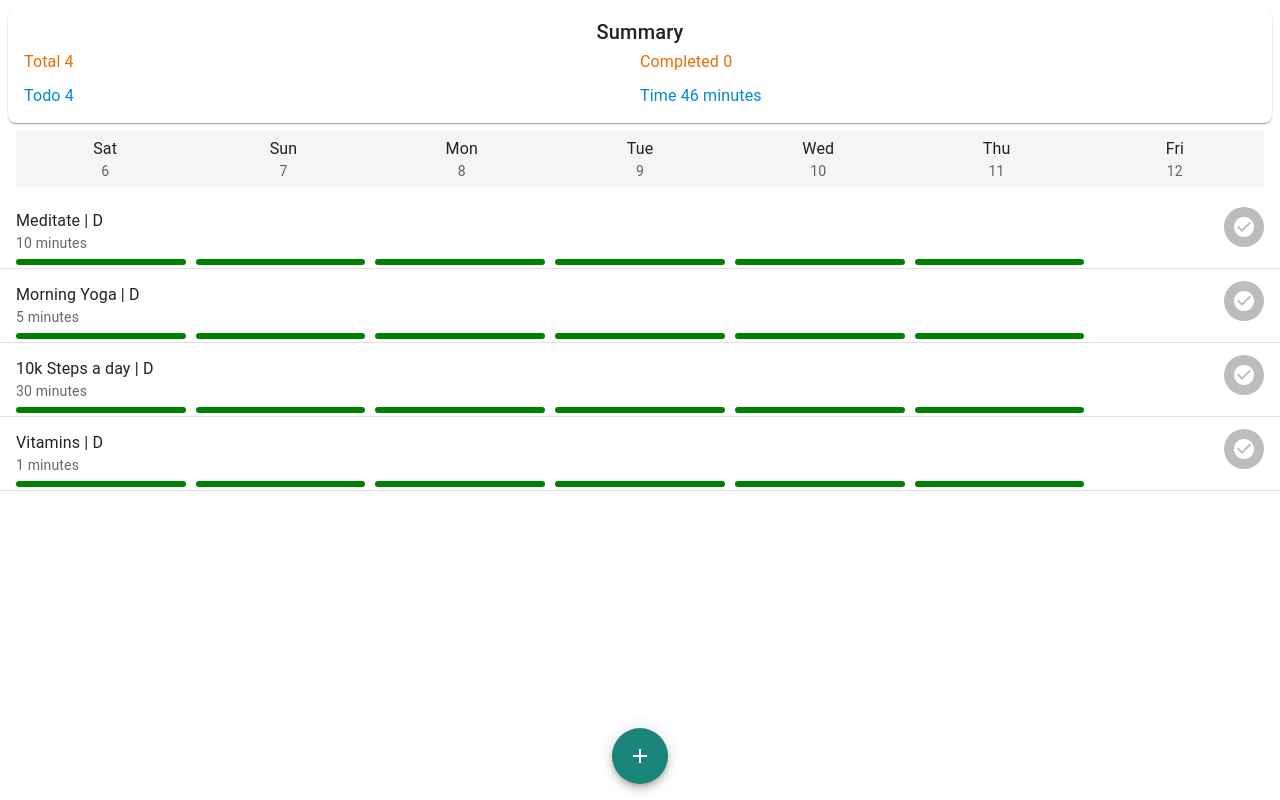
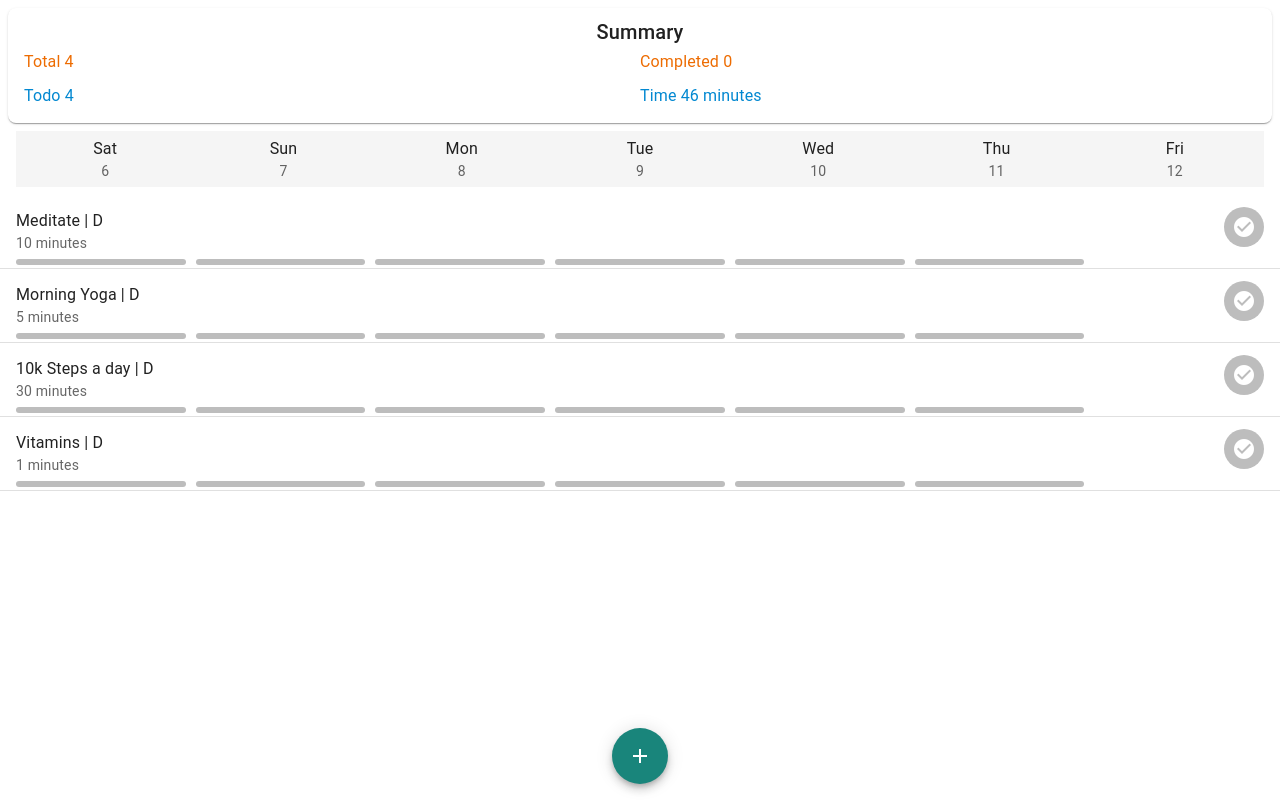
Before and after one commit to Plesin/habit-tracker, a React (Vite) app: page / in a window 1280 px wide. Built offline with nearby package versions, Linux system fonts and the light colour scheme; data requests are answered from the project's data file.

Commit message:
show state for the past week

```diff
--- a/api.ts
+++ b/api.ts
@@ -15,3 +15,11 @@ export const postHabit = async (habit: THabit) => {
     body: JSON.stringify(habit),
   }).then((res) => res.json())
 }
+
+export const getCompletedDates = async () => {
+  return fetch(`${BaseUrl}/completedDates`).then((res) => res.json())
+}
+
+export const getCompletedDatesById = async (habitId: string) => {
+  return fetch(`${BaseUrl}/completedDates/${habitId}`).then((res) => res.json())
+}
--- a/db.json
+++ b/db.json
@@ -40,5 +40,39 @@
       "completed": false,
       "repeat": "D"
     }
-  ]
+  ],
+  "completedDates": {
+    "43107989-d37e-499e-aa1c-c80c2480136d": [
+      "2023-05-17",
+      "2023-05-19",
+      "2023-05-20",
+      "2023-05-22",
+      "2023-05-23",
+      "2023-05-24",
+      "2023-05-25",
+      "2023-05-26",
+      "2023-05-27",
+      "2023-05-28",
+      "2023-05-29"
+    ],
+    "c3ab604f-4f6e-43c6-bef8-bb4472f810f9": [
+      "2023-05-19",
+      "2023-05-20",
+      "2023-05-22",
+      "2023-05-24",
+      "2023-05-25",
+      "2023-05-27",
+      "2023-05-28"
+    ],
+    "60803a33-19b2-4c1f-a7c2-9c90d0e3851c": [
+      "2023-05-17",
+      "2023-05-19",
+      "2023-05-20",
+      "2023-05-22",
+      "2023-05-25",
+      "2023-05-27",
+      "2023-05-28"
+    ],
+    "9556182b-3158-4275-9dba-121d2bb92bee": ["2023-05-28"]
+  }
 }
--- a/src/HabitList.tsx
+++ b/src/HabitList.tsx
@@ -6,17 +6,32 @@ import ListItemAvatar from '@mui/material/ListItemAvatar'
 import Avatar from '@mui/material/Avatar'
 import Icon from '@mui/material/Icon'
 import Divider from '@mui/material/Divider'
-import { useRecoilValue } from 'recoil'
+import { useRecoilValue, useSetRecoilState } from 'recoil'
 import { format } from 'date-fns'
 
-import { habitsState, past7DaysState } from './atoms'
+import { habitsState, past7DaysState, completedDatesState } from './atoms'
 import type { THabit } from './types'
+
+// TODO - optimize - too many calls
+const getCompletedState = (
+  day: number | Date,
+  completedDates: string[] = []
+) => {
+  if (completedDates.includes(format(day, 'yyyy-MM-dd'))) {
+    return 'success.main'
+  }
+  return 'grey.400'
+}
 
 export default function HabitList() {
   const habits = useRecoilValue(habitsState)
   const past7Days = useRecoilValue(past7DaysState)
+  const completedDates = useRecoilValue(completedDatesState)
+  const setHabitsState = useSetRecoilState(habitsState)
+
   const toggleCompleted = (id: string) => {
-    habits((oldHabits: THabit[]) => {
+    // TODO a POST call
+    setHabitsState((oldHabits: THabit[]) => {
       return oldHabits.map((habit) => {
         if (habit.id === id) {
           return {
@@ -70,16 +85,19 @@ export default function HabitList() {
                 gap: '10px',
               }}
             >
-              {past7Days.map((item) => (
+              {past7Days.map((day) => (
                 <Box
-                  title={format(item, 'eee d')}
-                  key={format(item, 'd')}
+                  title={format(day, 'eee d')}
+                  key={format(day, 'd')}
                   sx={{
                     flex: 1,
                     height: '6px',
                     mb: '3px',
                     borderRadius: '3px',
-                    backgroundColor: 'green',
+                    backgroundColor: getCompletedState(
+                      day,
+                      completedDates[item.id]
+                    ),
                     ':last-child': {
                       visibility: 'hidden',
                     },
--- a/src/atoms.ts
+++ b/src/atoms.ts
@@ -1,6 +1,6 @@
 import { atom } from 'recoil'
 import { subDays } from 'date-fns'
-import { getHabits } from '../api'
+import { getHabits, getCompletedDates } from '../api'
 
 export const habitsState = atom({
   key: 'habits',
@@ -18,3 +18,8 @@ export const past7DaysState = atom({
   key: 'past7Days',
   default: past7Days,
 })
+
+export const completedDatesState = atom({
+  key: 'completedDates',
+  default: getCompletedDates(),
+})
```
